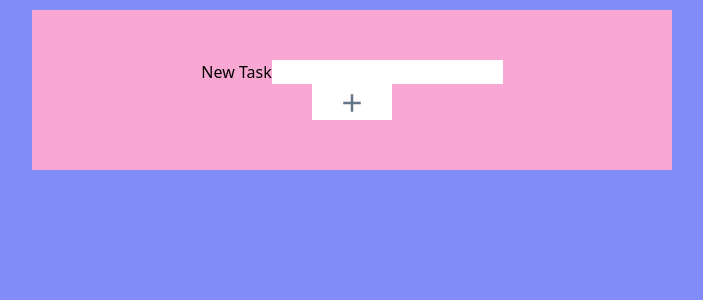
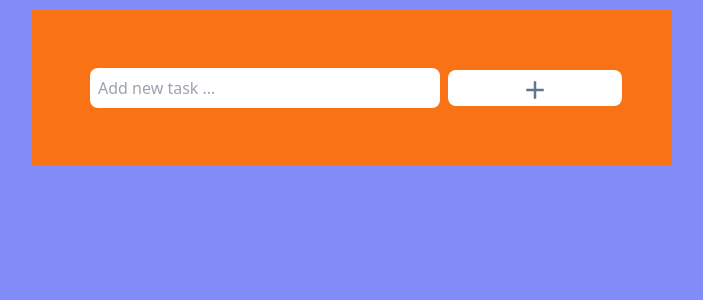
Before and after one commit to KodeIva/task-list, a React (Vite) app: page / in a window 1280 px wide. Shown: the top 300 px of the page, without its empty margins (288-991 px from the left). Built offline with nearby package versions, Linux system fonts and the light colour scheme.

Commit message:
Added Input and button styling for sm screen

```diff
--- a/src/App.jsx
+++ b/src/App.jsx
@@ -39,12 +39,13 @@ function App() {
 
   return (
     <div className='bg-indigo-400 flex flex-col items-center w-[100%] h-[100vh]' >
-    <form className='bg-pink-300 flex flex-col items-center mt-[10px] h-[auto] lg:w-[50%] w-[90%] p-[50px]' onSubmit={addNewTask}>
+    <form className=' flex flex-col items-center mt-[10px] h-[auto] md:bg-orange-500 md:flex-row md:w-[70%] lg:w-[50%] w-[90%] p-[50px]' onSubmit={addNewTask}>
       <div>
-        <label htmlFor="task">New Task</label>
-        <input value={newTask} onChange={e => setNewTask(e.target.value)} id='task' type="text" />
+        <input
+          className='w-[350px] m-2 p-2 rounded-lg'
+          value={newTask} placeholder='Add new task ...' onChange={e => setNewTask(e.target.value)} id='task' type="text" />
       </div>
-      <button className='bg-white flex  justify-center align-middle  w-20 h-9 text-3xl' onClick={(e)=> addNewTask(e)}><BiPlus className='text-slate-500 mt-1'/></button>
+      <button className='bg-white flex justify-center rounded-lg items-center  w-[350px] h-9 text-3xl' onClick={(e)=> addNewTask(e)}><BiPlus className='text-slate-500 mt-1'/></button>
     </form>
 
     {
```
